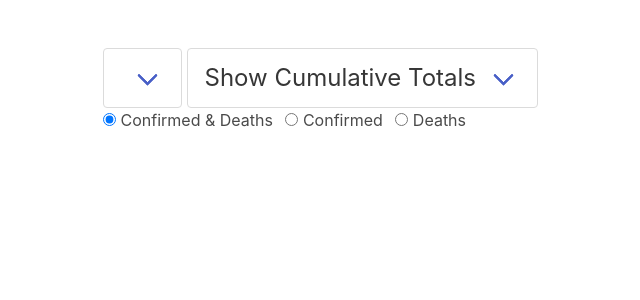
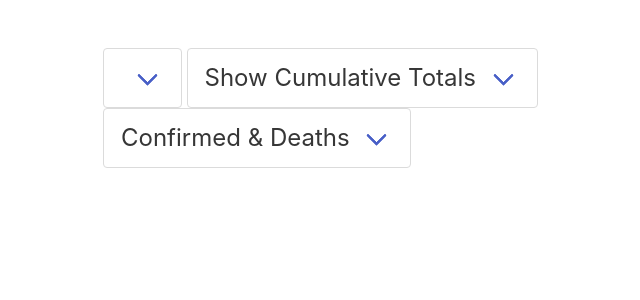
Before and after one commit to mfay/covid, a PHP site: page / in a window 1280 px wide. Shown: the top 300 px of the page, without its empty margins (263-903 px from the left). Run offline with PHP 8.4, Linux system fonts and the light colour scheme; lists and menus that the app fills with data are empty; some libraries are stand-ins or nearby versions.

Commit message:
why did I use a radio button?

```diff
--- a/index.php
+++ b/index.php
@@ -29,12 +29,6 @@
 						google.charts.setOnLoadCallback( drawChart );
 					});
 				}
-				function getDisplay() {
-					var el = document.getElementsByName('display');
-					for (var i=0;i<el.length;i++) {
-						if (el[i].checked) return el[i].value;
-					}
-				}
 				function drawChart() {
 					var rows = [];
 					var cu = document.getElementById('country').value;
@@ -42,7 +36,7 @@
 					var lastConfirmed = 0;
 					var lastDeaths = 0;
 					var lastRecovered = 0;
-					var display = getDisplay();
+					var display = document.getElementById('display').value;;
 					for (var i=0;i<data[cu].length;i++) {
 						const {date, confirmed, recovered, deaths} = data[cu][i];
 						var totalConfirmed = (daily) ? confirmed - lastConfirmed : confirmed;
@@ -83,10 +77,7 @@
 					getData();
 					document.getElementById('country').addEventListener('change', drawChart);
 					document.getElementById('total').addEventListener('change', drawChart);
-					var d = document.getElementsByName('display');
-					for (var i=0;i<d.length;i++) {
-						d[i].addEventListener('change', drawChart);
-					}
+					document.getElementById('display').addEventListener('change', drawChart);
 				});
 			})();
 		</script>
@@ -106,19 +97,12 @@
 								<option value="1">Show Daily Totals</option>
 							</select>
 						</div>
-						<div class="control">
-							<label for="display_both" class="radio">
-								<input id="display_both" type="radio" name="display" value="both" checked>
-								Confirmed &amp; Deaths
-							</label>
-							<label for="display_confirmed" class="radio">
-								<input id="display_confirmed" type="radio" name="display" value="confirmed">
-								Confirmed
-							</label>
-							<label for="display_death" class="radio">
-								<input id="display_death" type="radio" name="display" value="deaths">
-								Deaths
-							</label>
+						<div class="select is-large">
+							<select id="display" name="display">
+								<option value="both">Confirmed &amp; Deaths</option>
+								<option value="confirmed">Confirmed</option>
+								<option value="deaths">Deaths</option>
+							</select>
 						</div>
 					</div>
 				</div>
```
